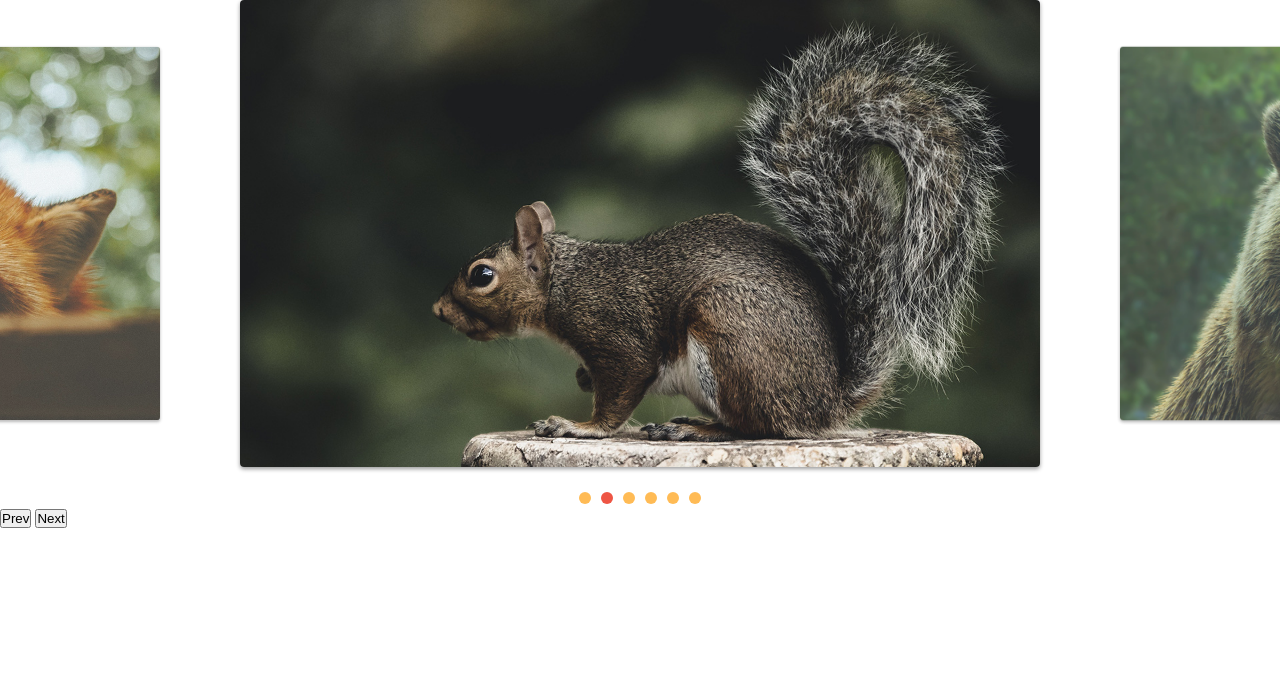
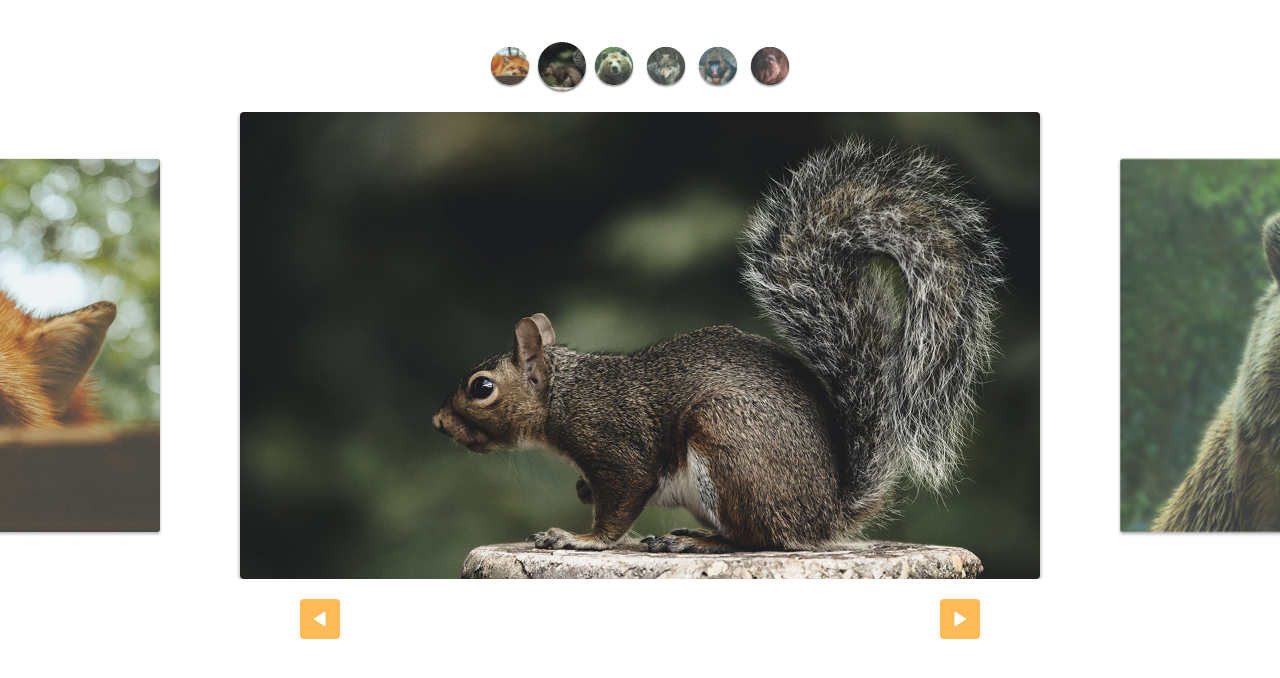
Before and after one commit to leofredy/Slide-Origamid, a plain HTML site: page index.html in a window 1280 px wide. Drawn offline with Linux system fonts and the light colour scheme.

Commit message:
finalizado slide com um controle personalizado

```diff
--- a/css/style.css
+++ b/css/style.css
@@ -51,7 +51,7 @@ img {
 }
 
 
-/*Estilo dos controllers*/
+/*Estilo dos controllers padrão esferico*/
 
 [data-control="slide"] {
   display: flex;
@@ -75,3 +75,52 @@ img {
 [data-control="slide"] li a:hover {
   background-color: #E54;
 }
+
+
+/*Estilo dos controllers personalizado */
+.custom-controls {
+  display: flex;
+  flex-wrap: wrap;
+  justify-content: center;
+  margin-top: 40px;
+  margin-bottom: 20px;
+}
+
+.custom-controls li {
+  width: 48px;
+  height: 48px;
+  margin: 2px;
+  border-radius: 50%;
+  overflow: hidden; /*Molda o formato redondo na img*/
+  box-shadow: 0 2px 2px rgba(0, 0, 0, 0.5);
+  opacity: 0.8;
+  transform: scale(0.8);
+  transition: 0.3s;
+}
+
+.custom-controls li.active {
+  opacity: 1;
+  transform: scale(1);
+}
+
+/*Estilo dos controle arrow (Prev, Next)*/
+
+.arrow-nav {
+  display: flex;
+  justify-content: space-around;
+  margin: 20px 0;
+}
+
+.arrow-nav button {
+  width: 40px;
+  height: 40px;
+  color: #fff;
+  background: #FB5 url("../img/arrow.svg") center center no-repeat;
+  border-radius: 4px;
+  border: none;
+  cursor: pointer;
+}
+
+.arrow-nav button.prev {
+  transform: rotate(180deg);
+}
--- a/index.html
+++ b/index.html
@@ -8,6 +8,16 @@
   <link rel="stylesheet" href="./css/style.css">
 </head>
 <body>
+
+  <ul class="custom-controls">
+    <li><img src="./img/foto1-thumb.jpg"></li>
+    <li><img src="./img/foto2-thumb.jpg"></li>
+    <li><img src="./img/foto3-thumb.jpg"></li>
+    <li><img src="./img/foto4-thumb.jpg"></li>
+    <li><img src="./img/foto5-thumb.jpg"></li>
+    <li><img src="./img/foto6-thumb.jpg"></li>
+  </ul>
+
   <div class="wrapper">
     <ul class="slide">
       <li>
@@ -30,9 +40,10 @@
       </li>
     </ul>
   </div>
+
   <div class="arrow-nav">
-    <button class="prev">Prev</button>
-    <button class="next">Next</button>
+    <button class="prev"></button>
+    <button class="next"></button>
   </div>
 
   <script src="./js/script.js" type="module"></script>
--- a/js/script.js
+++ b/js/script.js
@@ -8,4 +8,5 @@ const slideNav = new SlideNav(".slide", ".wrapper")
 slideNav.init();
 slideNav.changeSlide(1);
 slideNav.addArrow(".prev", ".next");
-slideNav.addControl();
+// slideNav.addControl(); /*Adiciona controle esfera padrão*/
+slideNav.addControl(".custom-controls"); /*Controle opcition, personalizado*/
--- a/js/slide.js
+++ b/js/slide.js
@@ -92,6 +92,7 @@ export class Slide {
 
 
   changeSlide(index) {
+    this.transition(true);
     this.moverSlide(this.slideArray[index].positionElement);
     this.slidesIndexNav(index);
     this.changeActiveClass();
```
